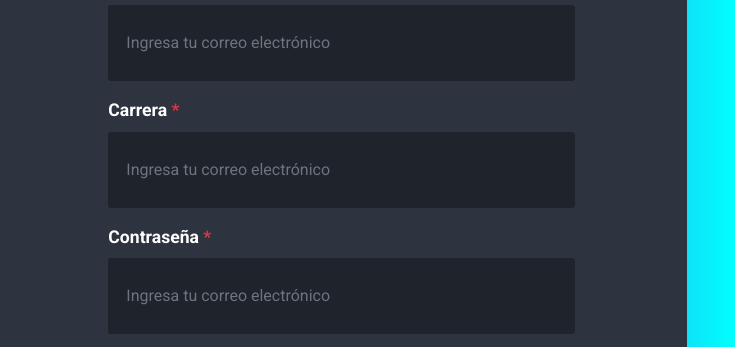
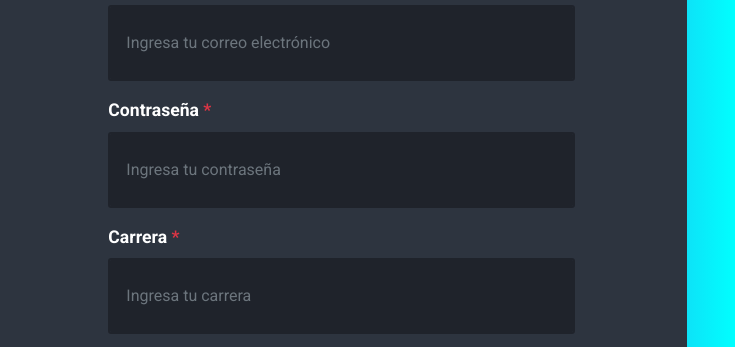
Before and after one commit to EdgarLopez13/Pagina_Web_Laboratorios, a website: page public/registro_maestro.html in a window 1280 px wide. Shown: the part 374-721 px from the top of the page, 545-1280 px from the left. Drawn offline with nearby package versions, Linux system fonts and the light colour scheme.

Commit message:
Update registro_maestro.html

```diff
--- a/public/registro_maestro.html
+++ b/public/registro_maestro.html
@@ -37,12 +37,12 @@
                             <input id="correo" name="correo" type="email" class="form-control" placeholder="Ingresa tu correo electrónico">
                         </div>
                         <div class="form-group mb-3">
-                            <label class="font-weight-bold">Carrera <span class="text-danger">*</span></label>
-                            <input id="carrera" name="carrera" type="text" class="form-control" placeholder="Ingresa tu correo electrónico">
+                            <label class="font-weight-bold">Contraseña <span class="text-danger">*</span></label>
+                            <input id="password" name="password" type="password" class="form-control" placeholder="Ingresa tu contraseña">
                         </div>
                         <div class="form-group mb-3">
-                            <label class="font-weight-bold">Contraseña <span class="text-danger">*</span></label>
-                            <input id="password" name="password" type="password" class="form-control" placeholder="Ingresa tu correo electrónico">
+                            <label class="font-weight-bold">Carrera <span class="text-danger">*</span></label>
+                            <input id="carrera" name="carrera" type="text" class="form-control" placeholder="Ingresa tu carrera">
                         </div>
                         <div class="form-row mb-2">
                             <div class="form-group col-md-6">
```
